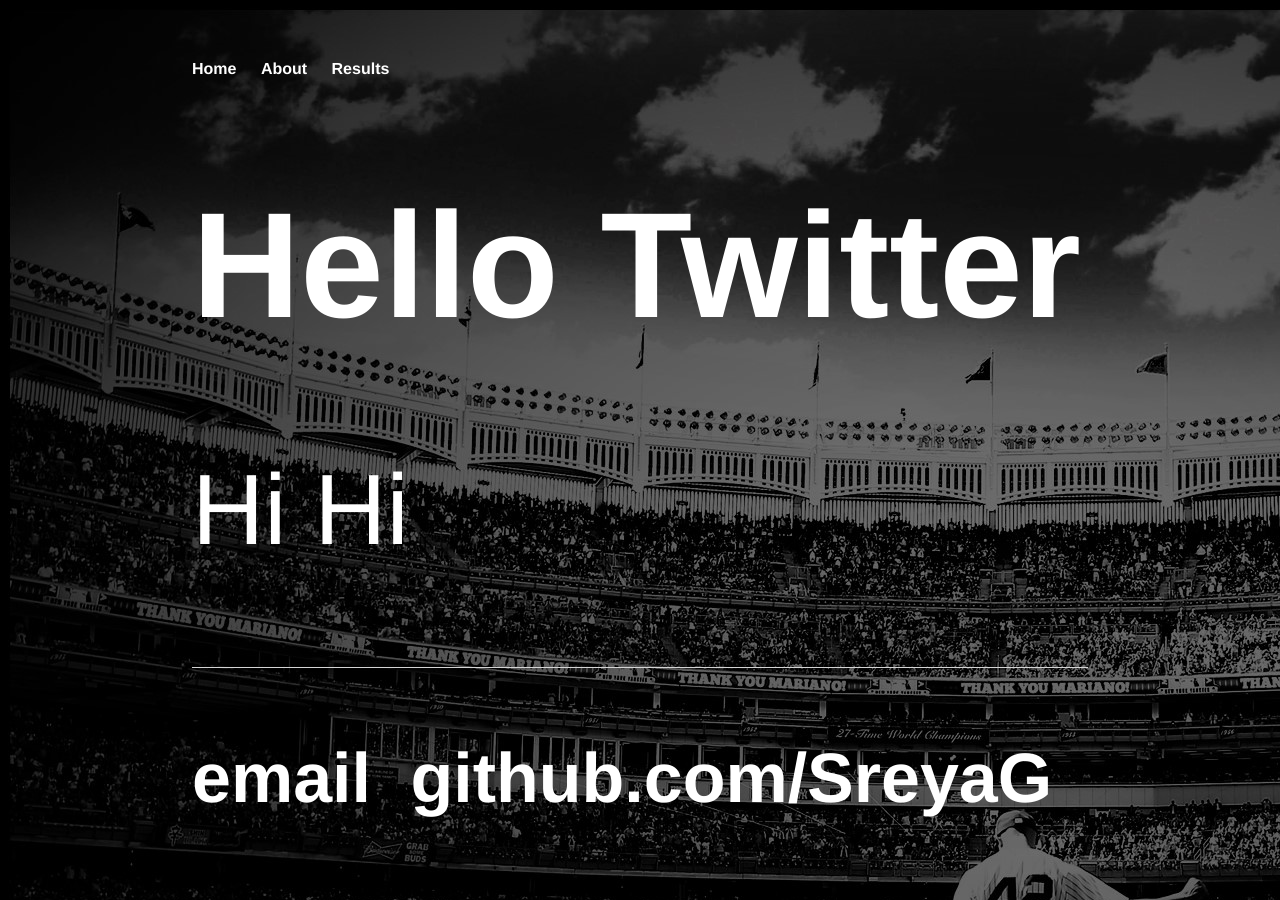
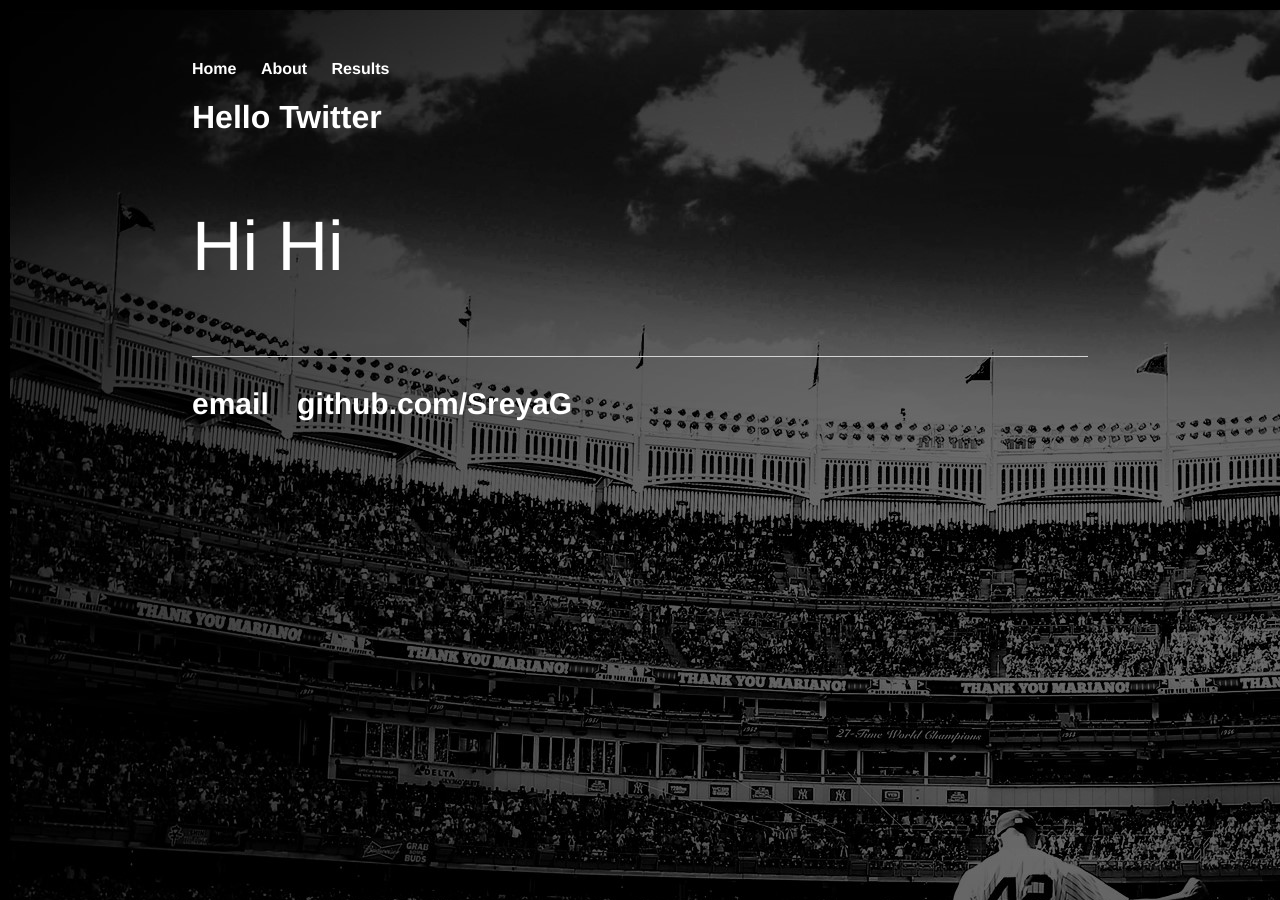
Before and after one commit to SreyaG/SportTweet, a Jekyll site: the page built from index.html, in a window 1280 px wide. Built offline with Jekyll 4.4.1, drawn with Linux system fonts in a browser that asks for light colours.

Commit message:
Update main.css

```diff
--- a/css/main.css
+++ b/css/main.css
@@ -23,18 +23,18 @@ a:hover {
     text-decoration: underline;
 }
 h1 {
-    font-size: 150px;
+    font-size: 120x;
     color: #FFFFFF;
     font-family:'Helvetica', 'Arial', 'Sans-Serif';
 }
 p {
-    font-size: 100px;
+    font-size: 70px;
     color: #FFFFFF;
     font-family:'Helvetica', 'Arial', 'Sans-Serif';
 }
 footer {
     border-top: 1px solid #d5d5d5;
-    font-size: 70px;
+    font-size: 30px;
     color: #FFF;
     font-family:'Helvetica', 'Arial', 'Sans-Serif';
 }
```
